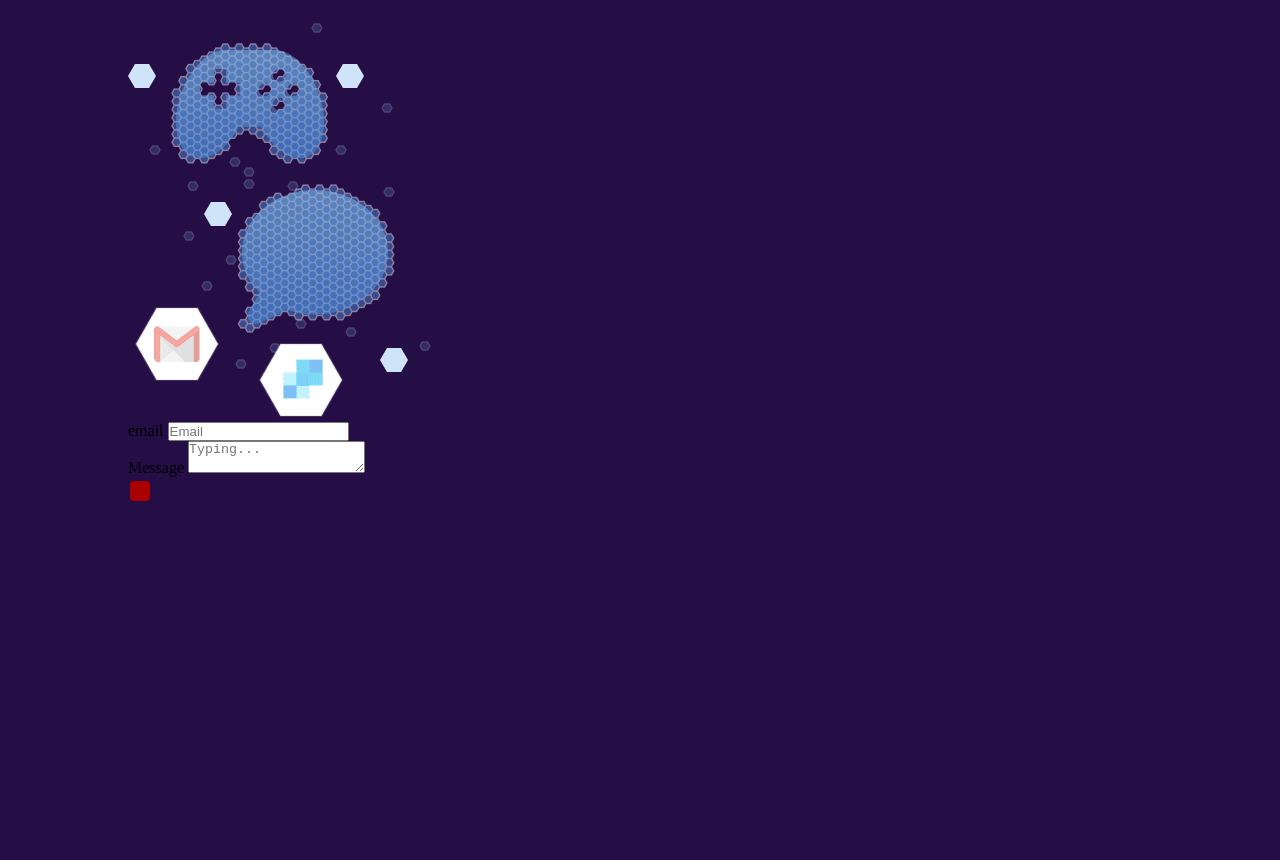
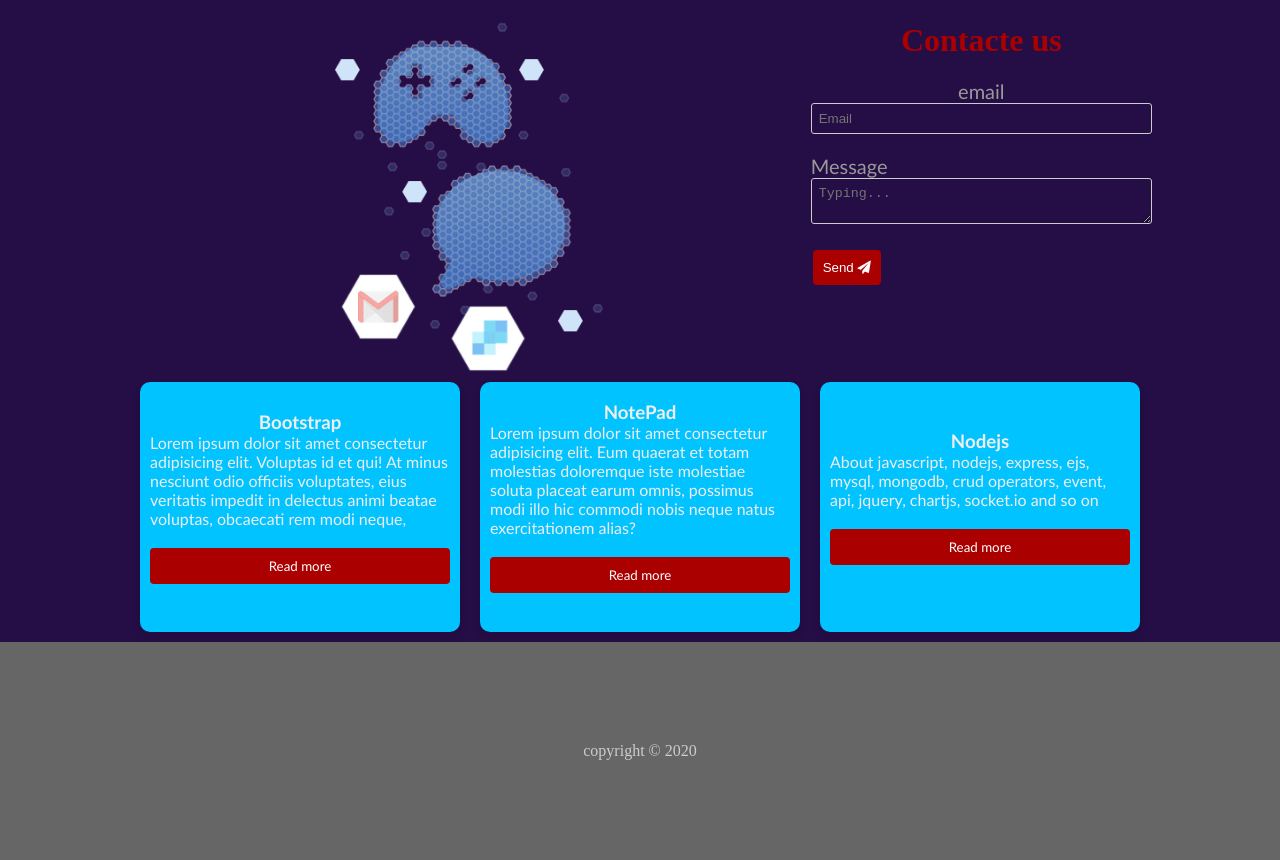
Before and after one commit to Jean-pierre14/css_flex, a plain HTML site: page flex.html in a window 1280 px wide. Shown: the part 1318-2178 px from the top of the page. Before the commit the page ends 1821 px from the top, so only its background shows below. Drawn offline with Linux system fonts and the light colour scheme.

Commit message:
Design done

```diff
--- a/flex.html
+++ b/flex.html
@@ -197,11 +197,13 @@
             </div>
         </div>
         <div class="content">
+
             <div class="grid-2-1">
                 <div>
                     <img src="./img/unnamed.png" alt="">
                 </div>
                 <div>
+                    <h1 class="text-center color-red">Contacte us</h1>
                     <form action="" method="post">
                         <div class="form-group">
                             <label for="email">email</label>
@@ -212,13 +214,39 @@
                             <textarea name="message" id="message" placeholder="Typing..."></textarea>
                         </div>
                         <div class="form-group">
-                            <button type="submit" class="button button-red"></button>
+                            <button type="submit" class="button button-red">Send <i class="fa fa-paper-plane" aria-hidden="true"></i></button>
                         </div>
                     </form>
                 </div>
             </div>
+            <div class="footer">
+                <div class="bg-primary">
+                    <h3 class="title text-center">Bootstrap</h3>
+                    <p>
+                        Lorem ipsum dolor sit amet consectetur adipisicing elit. Voluptas id et qui! At minus nesciunt odio officiis voluptates, eius veritatis impedit in delectus animi beatae voluptas, obcaecati rem modi neque,
+                    </p>
+                    <button class="button button-red">Read more</button>
+                </div>
+                <div class="bg-primary">
+                    <h3 class="title text-center">NotePad</h3>
+                    <p>
+                        Lorem ipsum dolor sit amet consectetur adipisicing elit. Eum quaerat et totam molestias doloremque iste molestiae soluta placeat earum omnis, possimus modi illo hic commodi nobis neque natus exercitationem alias?
+                    </p>
+                    <button class="button button-red">Read more</button>
+                </div>
+                <div class="bg-primary">
+                    <h3 class="title text-center">Nodejs</h3>
+                    <p>
+                        About javascript, nodejs, express, ejs, mysql, mongodb, crud operators, event, api, jquery, chartjs, socket.io and so on
+                    </p>
+                    <button class="button button-red">Read more</button>
+                </div>
+            </div>
         </div>
     </div>
+    <footer>
+        <p class="text-center">copyright &copy; 2020</p>
+    </footer>
 </body>
 
 </html>
--- a/scss/style.scss
+++ b/scss/style.scss
@@ -14,6 +14,10 @@
 body {
     position: relative;
     background: rgb(37, 13, 70);
+}
+
+.bg-primary {
+    background-color: rgb(0, 195, 255);
 }
 
 // Fonts
@@ -252,3 +256,97 @@ body {
         }
     }
 }
+
+.grid-2-1 {
+    display: grid;
+    grid-template-columns: 2fr 1fr;
+    div:nth-child(1) {
+        display: flex;
+        flex-direction: column;
+        justify-content: center;
+        align-items: center;
+        align-content: center;
+        img {
+            height: 350px;
+        }
+    }
+    input,
+    textarea {
+        background: none !important;
+        color: #ccc;
+    }
+}
+
+.form-group {
+    display: block;
+    margin: 20px 0;
+    width: 100%;
+    label {
+        font-family: calibri !important;
+        display: block;
+        color: #999;
+        font-size: 20px;
+    }
+    input,
+    textarea {
+        width: 100%;
+        padding: 7px;
+        outline: none !important;
+        border: 1px solid #ccc;
+        border-radius: 3px;
+    }
+}
+
+.footer {
+    position: relative;
+    width: 100%;
+    display: flex;
+    flex-wrap: wrap;
+    justify-content: center;
+    align-items: center;
+    align-content: center;
+    div {
+        position: relative;
+        margin: 10px;
+        width: 320px;
+        height: 250px;
+        display: flex;
+        flex-direction: column;
+        justify-content: center;
+        align-items: center;
+        align-content: center;
+        text-overflow: clip;
+        color: #eee;
+        padding: 10px;
+        overflow: auto;
+        border-radius: 10px;
+        box-shadow: 0 5px 10px rgba(0, 0, 0, 0.1);
+        h3,
+        p,
+        button {
+            font-family: calibri;
+        }
+        button {
+            margin: 20px 0;
+            width: 100%;
+        }
+    }
+}
+
+footer {
+    position: relative;
+    padding: 100px;
+    color: #ccc;
+    background-color: #666;
+}
+
+::-webkit-scrollbar {
+    background-color: rgb(60, 30, 190);
+    width: 5px;
+    color: #fff;
+}
+
+::-webkit-scrollbar-button {
+    background-color: #eee;
+    border-radius: 10px;
+}
```
Also changed, not shown: scss/style.css, scss/style.min.css.
